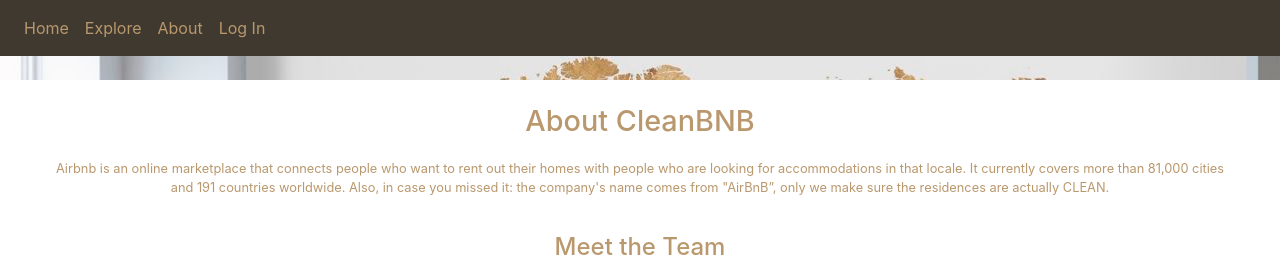
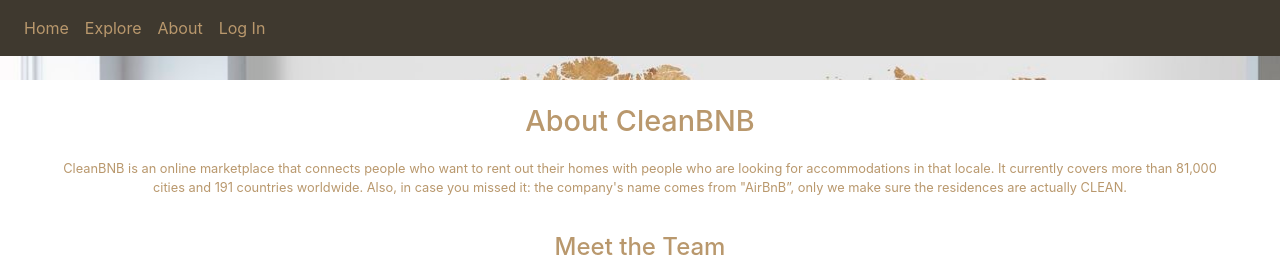
Before and after one commit to eeken/CleanBnB, a React (Create React App) app in the folder src/main/resources/frontend/: page /about in a window 1280 px wide. Shown: the top 257 px of the page. Built offline with nearby package versions, Linux system fonts and the light colour scheme; no server answers.

Commit message:
name shitfix

```diff
--- a/src/main/resources/frontend/src/Pages/About.js
+++ b/src/main/resources/frontend/src/Pages/About.js
@@ -7,7 +7,7 @@ export default function Explore() {
                 <div className="whiteBackground p-4">
                     <h2 className="searchAndFilterFormTitle golden" align="center">About CleanBNB</h2>
                     <div className="row m-2">
-                        <p className="golden aboutCleanBNB p-1 mt-2 mb-4" align="center">Airbnb is an online marketplace that connects people who want to rent out their homes with people who are looking for accommodations in that locale. It currently covers more than 81,000 cities and 191 countries worldwide. Also, in case you missed it: the company's name comes from "AirBnB”, only we make sure the residences are actually CLEAN.</p>
+                        <p className="golden aboutCleanBNB p-1 mt-2 mb-4" align="center">CleanBNB is an online marketplace that connects people who want to rent out their homes with people who are looking for accommodations in that locale. It currently covers more than 81,000 cities and 191 countries worldwide. Also, in case you missed it: the company's name comes from "AirBnB”, only we make sure the residences are actually CLEAN.</p>
                     </div>
 
                     <h4 className="golden" align="center">Meet the Team</h4>
```
